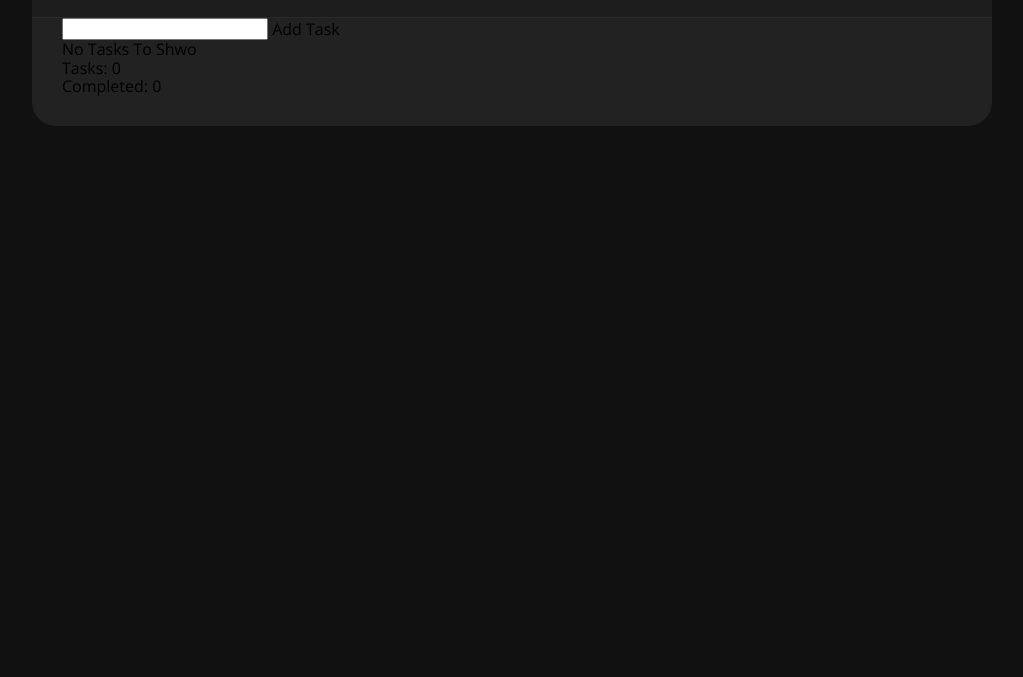
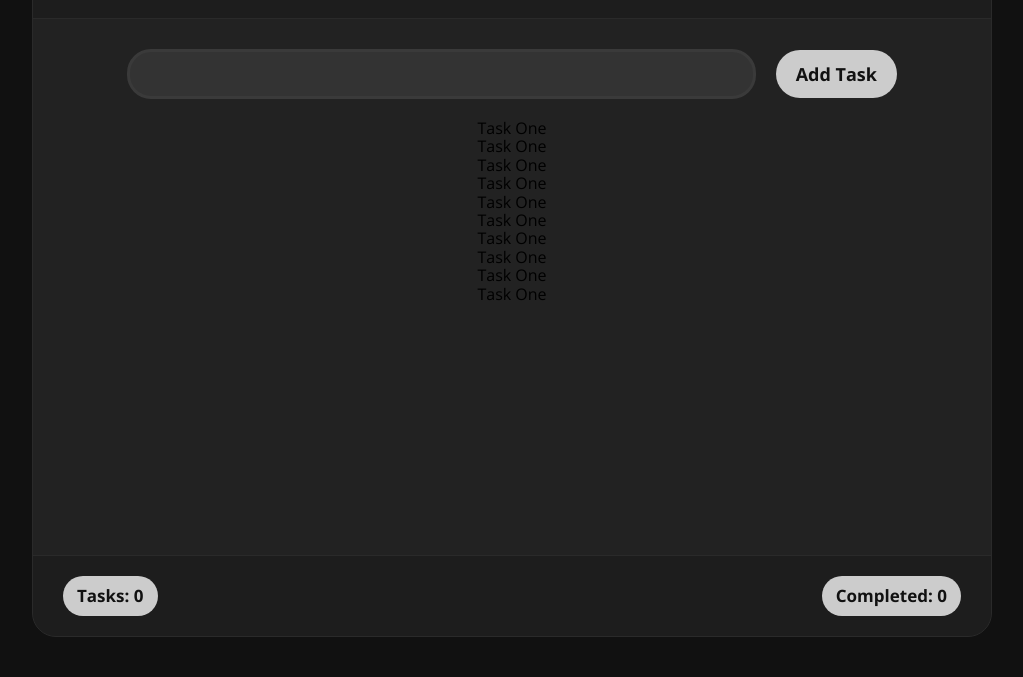
Before and after one commit to AdamKhelladi/TO-DO-LIST-APP, a plain HTML site: page index.html in a window 1280 px wide. Shown: the part 123-800 px from the top of the page, without its empty margins (128-1151 px from the left). Drawn offline with nearby package versions, Linux system fonts and the light colour scheme; a web font is replaced by a local one.

Commit message:
Update project design to reflect new requirements and improvements

```diff
--- a/index.html
+++ b/index.html
@@ -38,7 +38,18 @@
           </div>
 
           <div class="tasks-content">
-            <span class="no-tasks">No Tasks To Shwo</span>
+            <!-- <span class="no-tasks">No Tasks To Shwo</span> -->
+
+            <div class="box">Task One</div>
+            <div class="box">Task One</div>
+            <div class="box">Task One</div>
+            <div class="box">Task One</div>
+            <div class="box">Task One</div>
+            <div class="box">Task One</div>
+            <div class="box">Task One</div>
+            <div class="box">Task One</div>
+            <div class="box">Task One</div>
+            <div class="box">Task One</div>
           </div>
 
           <div class="tasks-stats">
--- a/style.css
+++ b/style.css
@@ -24,14 +24,19 @@ body {
 
 .big-container {
   max-width: 1000px;
+  height: 100vh;
   margin: 0 auto;
   padding: 40px 20px;
 }
 
 .container {
   background-color: #222;
+  height: 100%;
   border-radius: 24px;
   overflow: hidden;
+  border: 1px solid #2A2A2A;
+  position: relative;
+
 }
 
 .container .head {
@@ -92,7 +97,92 @@ body {
 }
 
 .container .content {
-  padding: 0 30px 30px;
+  height: 100%;
+  padding: 30px;
+  text-align: center;
+  /* position: relative; */
+}
+
+.container .content .add-task {
+  height: 50px;
+  display: flex;
+  align-items: center;
+  justify-content: center;
+}
+
+.container .content .add-task input {
+  height: 100%;
+  width: 70%;
+  margin-right: 20px;
+  padding: 15px;
+  font-size: 16px;
+  color: #ccc;
+  background-color: #333;
+  border: 3px solid #3A3A3A;
+  border-radius: 24px;
+  outline: none;
+  transition: border-color 0.3s ease;
+}
+
+.container .content .add-task input::placeholder {
+  color: #999;
+}
+.container .content .add-task input:focus {
+  border-color: #444;
+}
+
+.container .content .add-task .plus {
+  background-color: #ccc;
+  color: #111;
+  padding: 14px 20px;
+  font-size: 18px;
+  font-weight: 700;
+  border-radius: 24px;
+  cursor: pointer;
+  transition: var(--main-transition);
+}
+.container .content .add-task .plus:hover {
+  color: #ccc;
+  background-color: #333;
+}
+
+.container .content .tasks-content {
+  height: 100%;
+  padding: 20px 0;
+}
+
+.container .content .no-tasks {
+  display: block;
+  color: #ccc;
+  font-size: 20px;
+  font-weight: 500;
+  margin-top: 30px;
+}
+
+
+
+.container .content .tasks-stats {
+  position: absolute;
+  bottom: 0;
+  left: 0;
+  width: 100%;
+  background-color: #1d1d1d;
+  padding: 20px 30px;
+  display: flex;
+  justify-content: space-between;
+  align-items: center;
+  border-top: 1px solid #2A2A2A;
+}
+
+.container .content .tasks-stats .tasks-count,
+.container .content .tasks-stats .tasks-completed {
+  background-color: #ccc;
+  color: #111;
+  padding: 10px 14px;
+  font-size: 17px;
+  font-weight: 700;
+  border-radius: 24px;
+  transition: var(--main-transition);
 }
 
 
@@ -100,9 +190,7 @@ body {
 
 
 
-
-
-@media (max-width: 400px) {
+@media (max-width: 667px) {
   .big-container {
     padding: 20px 10px;
   }
@@ -122,4 +210,17 @@ body {
     padding: 6px 10px;
     font-size: 14px;
   }
+
+  .container .content {
+    padding: 20px 10px;
+  }
+  .container .content .add-task input {
+    width: 74%;
+    margin-right: 10px;
+  }
+  .container .content .add-task .plus {
+    padding: 6px 20px;
+    font-size: 14px;
+    font-weight: 600;
+  }
 }
```
